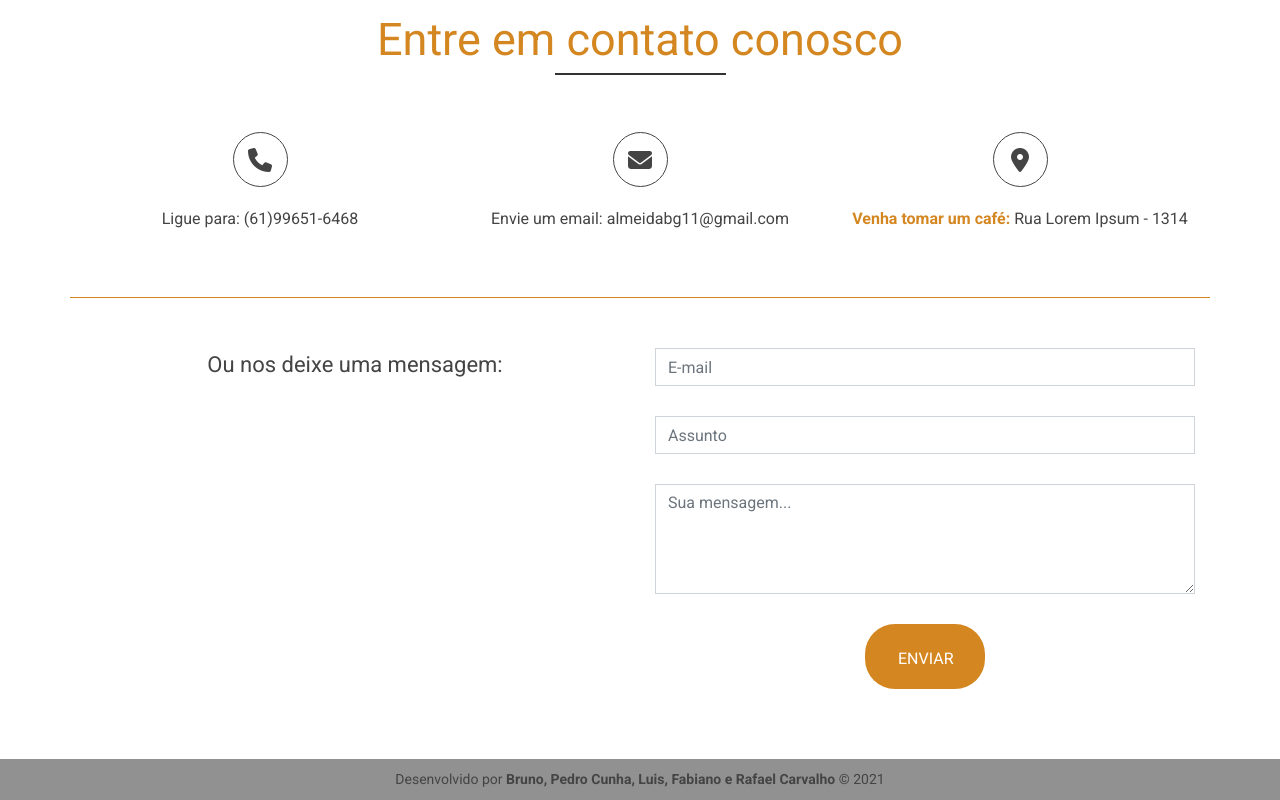
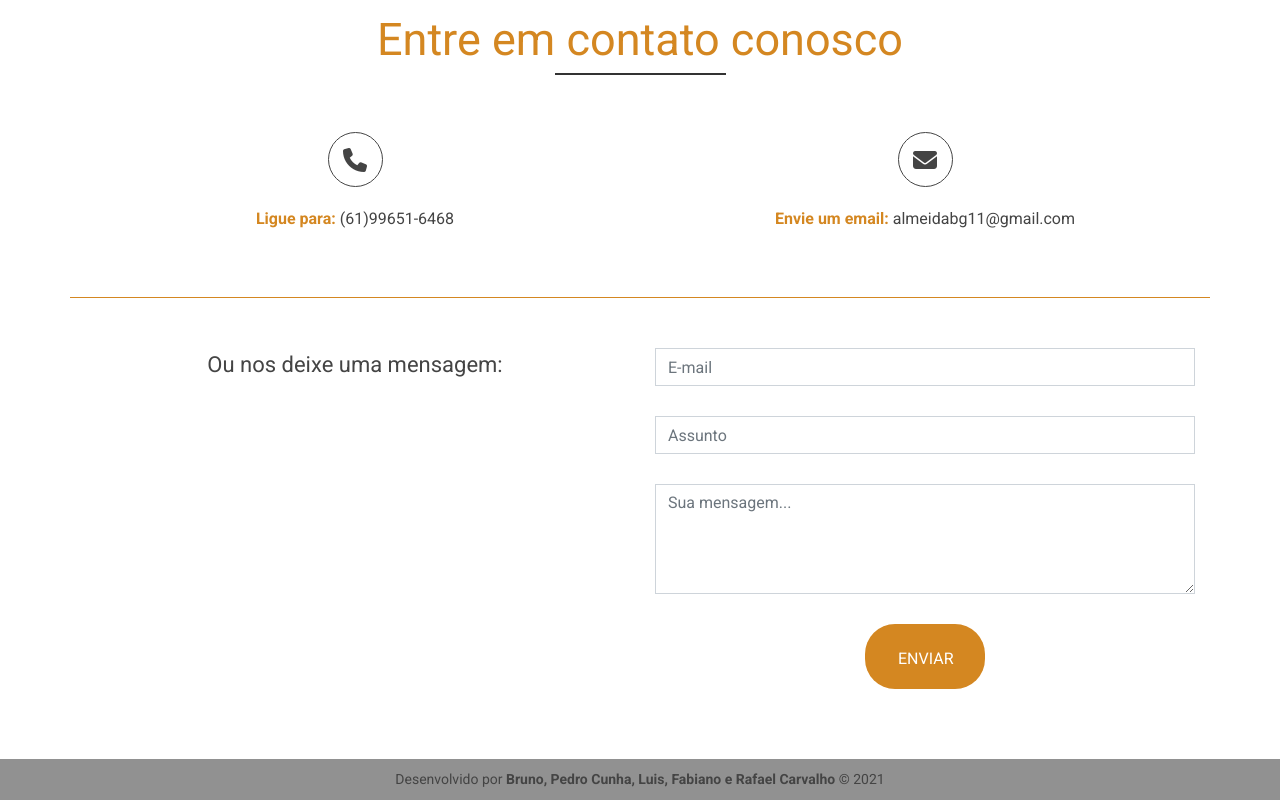
Before and after one commit to almeidaa11/PI06-base, a plain HTML site: page index.html in a window 1280 px wide. Shown: the part 5855-6655 px from the top of the page. Drawn offline with nearby package versions, Linux system fonts and the light colour scheme; a script that the page names is missing.

Commit message:
finishing-pt1

```diff
--- a/index.html
+++ b/index.html
@@ -325,17 +325,13 @@
             <div class="col-md-12">
               <h3 class="main-title">Entre em contato conosco</h3>
             </div>
-            <div class="col-md-4 contact-box">
+            <div class="col-md-6 contact-box">
               <i class="fas fa-phone"></i>
-              <p><span class="contact-tile">Ligue para:</span> (61)99651-6468</p>
+              <p><span class="contact-title">Ligue para:</span> (61)99651-6468</p>
             </div>
-            <div class="col-md-4 contact-box">
+            <div class="col-md-6 contact-box">
               <i class="fas fa-envelope"></i>
-              <p><span class="contact-tile">Envie um email:</span> almeidabg11@gmail.com</p>
-            </div>
-            <div class="col-md-4 contact-box">
-              <i class="fas fa-map-marker-alt"></i>
-              <p><span class="contact-title">Venha tomar um café:</span> Rua Lorem Ipsum - 1314</p>
+              <p><span class="contact-title">Envie um email:</span> almeidabg11@gmail.com</p>
             </div>
             <div class="col-md-6" id="msg-box">
               <p>Ou nos deixe uma mensagem:</p>
```
